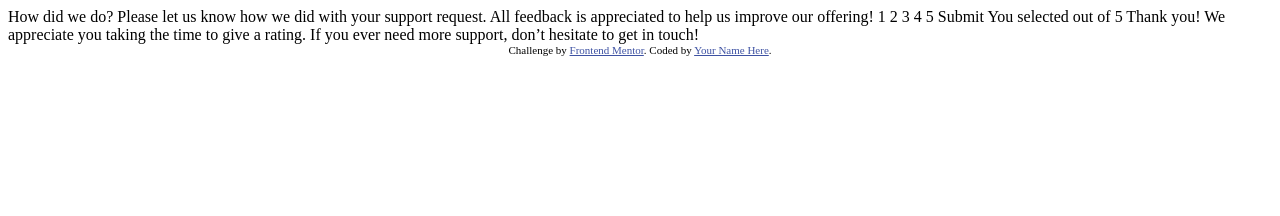
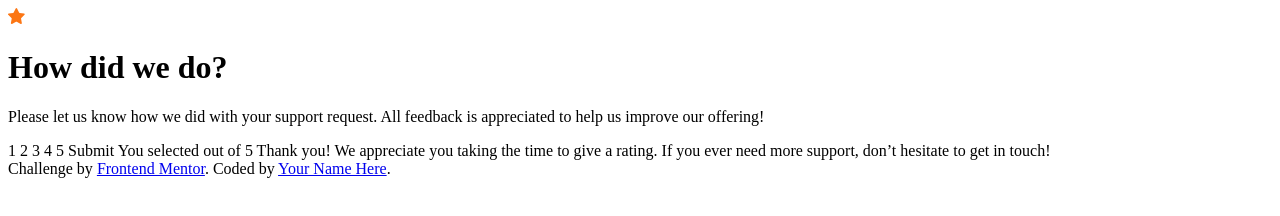
Before and after one commit to hassanmoaa/interactive-rating-component-FrontEndMentor, a plain HTML site: page index.html in a window 1280 px wide. Drawn offline with Linux system fonts and the light colour scheme.

Commit message:
updated files

```diff
--- a/index.css
+++ b/index.css
@@ -0,0 +1,18 @@
+:root {
+    --white: hsl(0, 0%, 100%);
+    --light-grey: hsl(217, 12%, 63%);
+    --medium-grey: hsl(216, 12%, 54%);
+    --dark-blue: hsl(213, 19%, 18%);
+    --very-dark-blue: hsl(216, 12%, 8%);
+}
+
+*, *::before, *::after {
+    margin: 0;
+    padding: 0;
+    box-sizing: border-box;
+}
+
+
+/*footer*/
+.attribution { font-size: 11px; text-align: center; display: none; }
+.attribution a { color: hsl(228, 45%, 44%); }
--- a/index.html
+++ b/index.html
@@ -8,20 +8,18 @@
 
   <title>Frontend Mentor | Interactive rating component</title>
 
-  <!-- Feel free to remove these styles or customise in your own stylesheet 👍 -->
-  <style>
-    .attribution { font-size: 11px; text-align: center; }
-    .attribution a { color: hsl(228, 45%, 44%); }
-  </style>
+
 </head>
 <body>
 
   <!-- Rating state start -->
 
-  How did we do?
+  <img src="images/icon-star.svg" alt="icon-star">
 
-  Please let us know how we did with your support request. All feedback is appreciated
-  to help us improve our offering!
+  <h1>How did we do?</h1>
+
+  <p>Please let us know how we did with your support request. All feedback is appreciated
+  to help us improve our offering!</p>
 
   1 2 3 4 5
 
```
